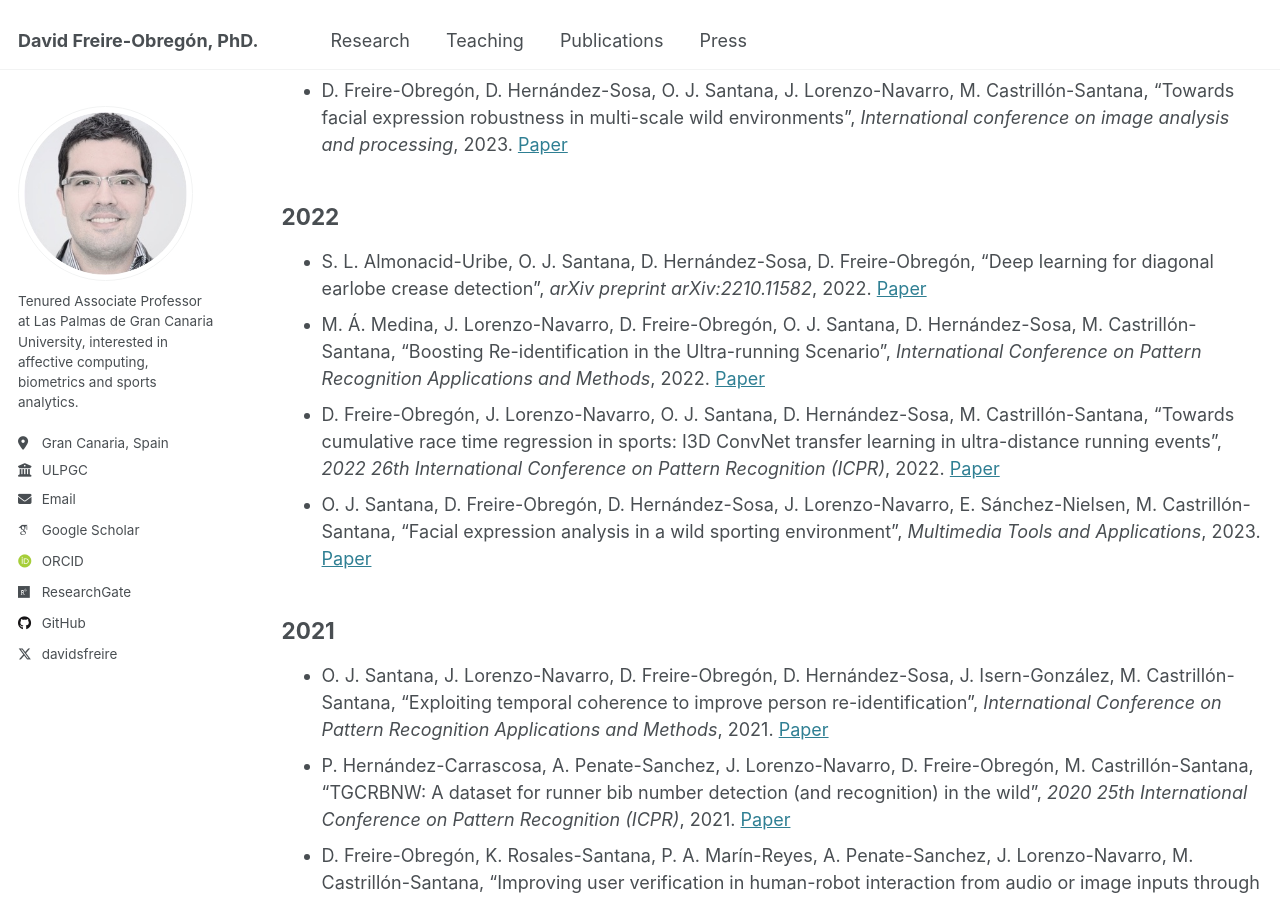
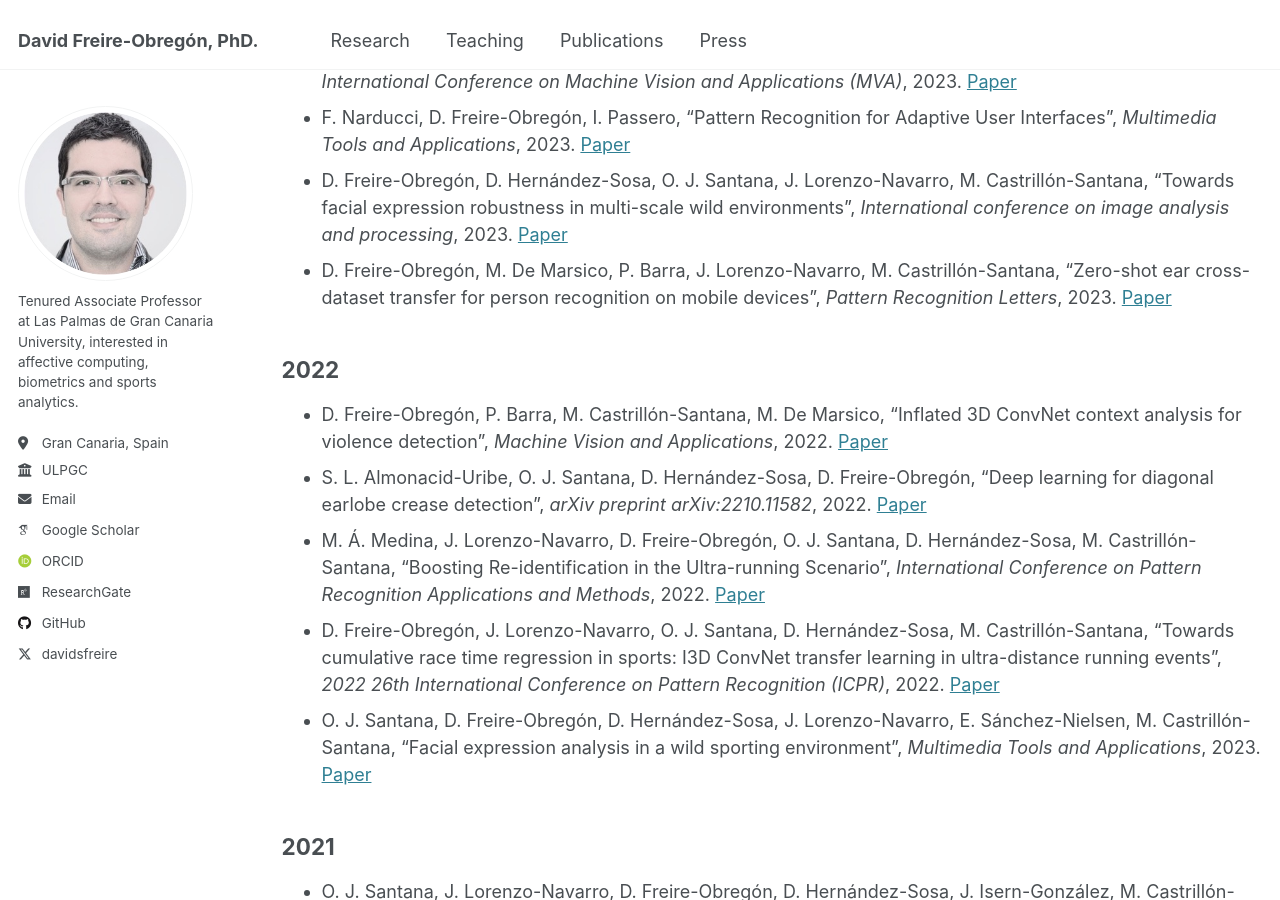
Before and after one commit to davidfreire/davidfreire.github.io, a Jekyll site: the page built from _pages/publications.md, in a window 1280 px wide and 900 px high, scrolled down 1911 px. Built offline with Jekyll 4.4.1, drawn with Linux system fonts in a browser that asks for light colours; some web fonts are replaced; some of the changed text lies outside the part shown.

Commit message:
Update publications.md

```diff
--- a/_pages/publications.md
+++ b/_pages/publications.md
@@ -21,6 +21,7 @@ redirect_from:
 - F. Narducci, P. Dondi, D. Freire-Obregón, F. Pop, "Introduction to the special issue on “Computer vision solutions for part-based image analysis and classification (CV_PARTIAL)”", *Pattern Recognition Letters*, 2024. [Paper](#)
 - J. Salas-Cáceres, J. Lorenzo-Navarro, D. Freire-Obregón, M. Castrillón-Santana, "Multimodal emotion recognition based on a fusion of audiovisual information with temporal dynamics", *Multimedia Tools and Applications*, 2024. [Paper](#)
 - M. Castrillón-Santana, D. Freire-Obregón, D. Hernández-Sosa, O. J. Santana, F. Ortega-Zamorano, J. Isern-González, J. Lorenzo-Navarro, "An Evaluation of General-Purpose Optical Character Recognizers and Digit Detectors for Race Bib Number Recognition", *ICPRAM*, 2024. [Paper](#)
+- D. Freire-Obregón, P. Barra, M. Castrillón-Santana, M. De Marsico, “Exploring biometric domain adaptation in human action recognition models for unconstrained environments”, *Multimedia Tools and Applications*, 2024. [Paper](#)
 
 ## 2023
 - D. Freire-Obregón, J. Lorenzo-Navarro, O. J. Santana, D. Hernández-Sosa, M. Castrillón-Santana, "A Large-scale Analysis of Athletes’ Cumulative Race Time in Running Events", *International Conference on Image Analysis and Processing*, 2023. [Paper](#)
@@ -35,8 +36,11 @@ redirect_from:
 - D. Freire-Obregón, J. Lorenzo-Navarro, O. J. Santana, D. Hernández-Sosa, M. Castrillón-Santana, "An X3D neural network analysis for runner’s performance assessment in a wild sporting environment", *2023 18th International Conference on Machine Vision and Applications (MVA)*, 2023. [Paper](#)
 - F. Narducci, D. Freire-Obregón, I. Passero, "Pattern Recognition for Adaptive User Interfaces", *Multimedia Tools and Applications*, 2023. [Paper](#)
 - D. Freire-Obregón, D. Hernández-Sosa, O. J. Santana, J. Lorenzo-Navarro, M. Castrillón-Santana, "Towards facial expression robustness in multi-scale wild environments", *International conference on image analysis and processing*, 2023. [Paper](#)
+- D. Freire-Obregón, M. De Marsico, P. Barra, J. Lorenzo-Navarro, M. Castrillón-Santana, “Zero-shot ear cross-dataset transfer for person recognition on mobile devices”, *Pattern Recognition Letters*, 2023. [Paper](#)
+
 
 ## 2022
+- D. Freire-Obregón, P. Barra, M. Castrillón-Santana, M. De Marsico, “Inflated 3D ConvNet context analysis for violence detection”, *Machine Vision and Applications*, 2022. [Paper](#)
 - S. L. Almonacid-Uribe, O. J. Santana, D. Hernández-Sosa, D. Freire-Obregón, "Deep learning for diagonal earlobe crease detection", *arXiv preprint arXiv:2210.11582*, 2022. [Paper](#)
 - M. Á. Medina, J. Lorenzo-Navarro, D. Freire-Obregón, O. J. Santana, D. Hernández-Sosa, M. Castrillón-Santana, "Boosting Re-identification in the Ultra-running Scenario", *International Conference on Pattern Recognition Applications and Methods*, 2022. [Paper](#)
 - D. Freire-Obregón, J. Lorenzo-Navarro, O. J. Santana, D. Hernández-Sosa, M. Castrillón-Santana, "Towards cumulative race time regression in sports: I3D ConvNet transfer learning in ultra-distance running events", *2022 26th International Conference on Pattern Recognition (ICPR)*, 2022. [Paper](#)
```
